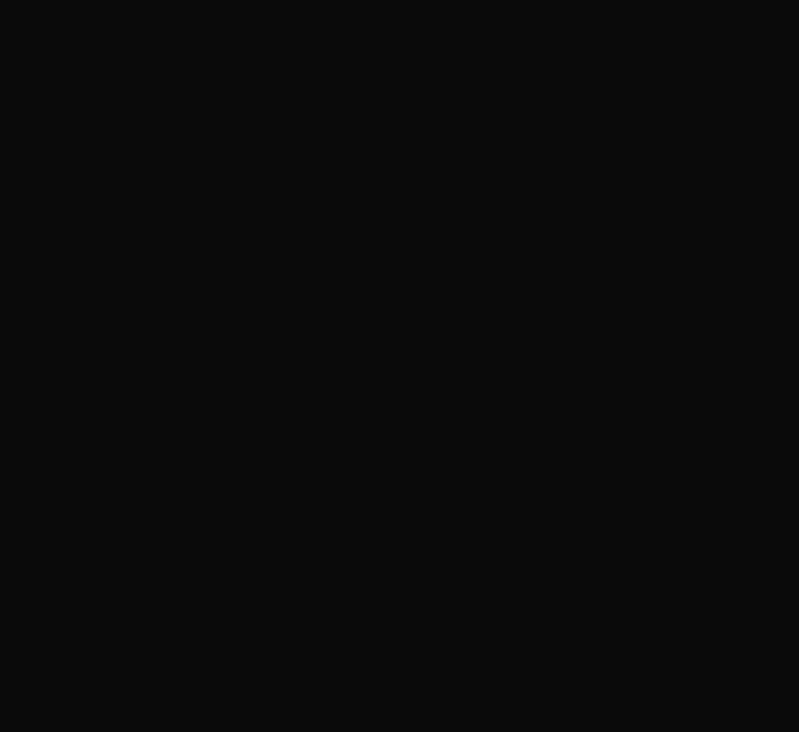
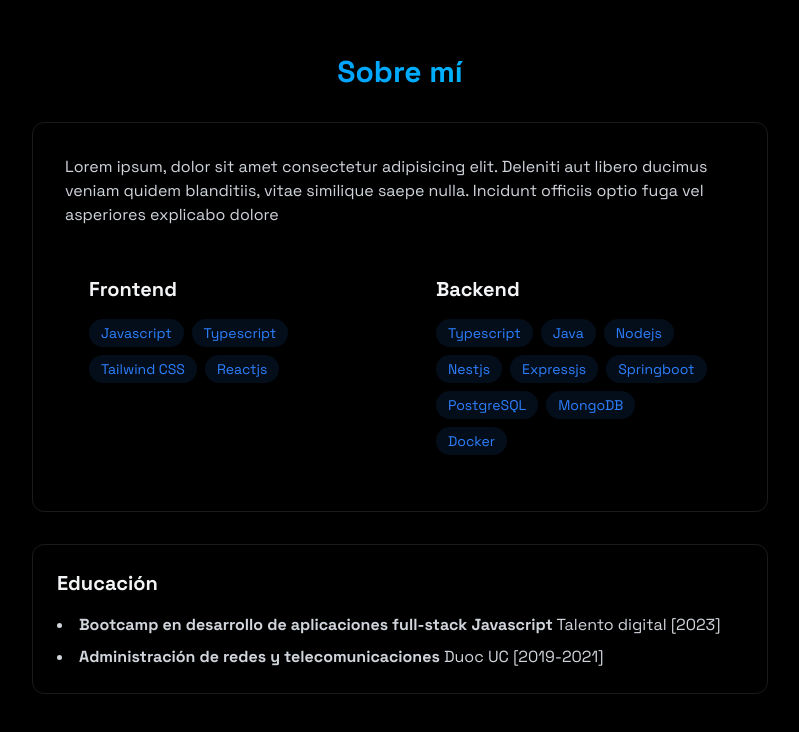
Before and after one commit to Cr1sti4n85/first_portfolio, a React (Vite) app: page / in a window 1280 px wide. Shown: the part 826-1558 px from the top of the page, without its empty margins (240-1039 px from the left). Before the commit the page ends 800 px from the top, so only its background shows below. Built offline with nearby package versions, Linux system fonts and the light colour scheme.

Commit message:
Create About section

```diff
--- a/src/App.tsx
+++ b/src/App.tsx
@@ -5,6 +5,7 @@
 import Navbar from "./components/Navbar";
 import MobileMenu from "./components/MobileMenu";
 import Home from "./components/sections/Home";
+import About from "./components/sections/About";
 
 function App() {
   const [isLoaded, setIsLoaded] = useState<boolean>(false);
@@ -20,6 +21,7 @@
         <Navbar menuOpen={menuOpen} setMenuOpen={setMenuOpen} />
         <MobileMenu menuOpen={menuOpen} setMenuOpen={setMenuOpen} />
         <Home />
+        <About />
       </div>
     </>
   );
--- a/src/components/LoadingScreen.tsx
+++ b/src/components/LoadingScreen.tsx
@@ -1,8 +1,5 @@
 import { useEffect, useState } from "react";
-
-type LoadingScreenProps = {
-  onComplete: () => void;
-};
+import { LoadingScreenProps } from "../types";
 
 const LoadingScreen = ({ onComplete }: LoadingScreenProps) => {
   const [text, setText] = useState<string>("");
--- /dev/null
+++ b/src/components/sections/About.tsx
@@ -0,0 +1,82 @@
+import { backendSkills, frontendSkills } from "../../constants/constants";
+
+const About = () => {
+  return (
+    <section
+      id="about"
+      className="min-h-screen flex items-center justify-center py-20"
+    >
+      <div className="max-w-3xl mx-auto px-4">
+        <h2
+          className="text-3xl font-bold mb-8
+         bg-gradient-to-r from-blue-500 to-cyan-400
+          bg-clip-text text-transparent text-center"
+        >
+          Sobre mí
+        </h2>
+        <div
+          className="glass rounded-xl p-8 border-white/10 border
+         hover:translate-y-1 transition-all"
+        >
+          <p className="text-gray-300 mb-6">
+            Lorem ipsum, dolor sit amet consectetur adipisicing elit. Deleniti
+            aut libero ducimus veniam quidem blanditiis, vitae similique saepe
+            nulla. Incidunt officiis optio fuga vel asperiores explicabo dolore
+          </p>
+          <div className="grid grid-cols-1 gap-6 md:grid-cols-2 ">
+            <div className="rounded-xl p-6 hover:-translate-y-1 transition-all">
+              <h3 className="text-xl font-bold mb-4">Frontend</h3>
+              <div className="flex flex-wrap gap-2 ">
+                {frontendSkills.map((tech, key) => (
+                  <span
+                    key={key}
+                    className="bg-blue-500/10 text-blue-500 py-1 px-3 rounded-full text-sm
+                  hover:bg-blue-500/20 hover:shadow-[0_2px_8px_rgba(59,130,2246,0.2)] transition"
+                  >
+                    {tech}
+                  </span>
+                ))}
+              </div>
+            </div>
+            <div className="rounded-xl p-6 hover:-translate-y-1 transition-all">
+              <h3 className="text-xl font-bold mb-4">Backend</h3>
+              <div className="flex flex-wrap gap-2 ">
+                {backendSkills.map((tech, key) => (
+                  <span
+                    key={key}
+                    className="bg-blue-500/10 text-blue-500 py-1 px-3 rounded-full text-sm
+                  hover:bg-blue-500/20 hover:shadow-[0_2px_8px_rgba(59,130,2246,0.2)] transition"
+                  >
+                    {tech}
+                  </span>
+                ))}
+              </div>
+            </div>
+          </div>
+        </div>
+        <div className="grid grid-cols-1 gap-6 mt-8">
+          <div
+            className="p-6 rounded-xl border-white/10 border
+           hover:-translate-y-1 transition-all"
+          >
+            <h3 className="text-xl font-bold mb-4">Educación</h3>
+            <ul className="list-disc list-inside text-gray-300 space-y-2">
+              <li>
+                <strong>
+                  Bootcamp en desarrollo de aplicaciones full-stack Javascript
+                </strong>{" "}
+                Talento digital [2023]
+              </li>
+              <li>
+                <strong>Administración de redes y telecomunicaciones</strong>{" "}
+                Duoc UC [2019-2021]
+              </li>
+            </ul>
+          </div>
+        </div>
+      </div>
+    </section>
+  );
+};
+
+export default About;
--- a/src/components/sections/Home.tsx
+++ b/src/components/sections/Home.tsx
@@ -7,7 +7,7 @@
       <div className="text-center z-10 px-4">
         <h1
           className="text-5xl md:text-7xl font-bold mb-6 bg-gradient-to-r
-         from-blue-500 to-purple-600 bg-clip-text text-transparent leading-right"
+         from-blue-500 to-cyan-400 bg-clip-text text-transparent leading-right"
         >
           Hola, Soy Cristian
         </h1>
--- /dev/null
+++ b/src/constants/constants.ts
@@ -0,0 +1,18 @@
+export const frontendSkills: string[] = [
+  "Javascript",
+  "Typescript",
+  "Tailwind CSS",
+  "Reactjs",
+];
+
+export const backendSkills: string[] = [
+  "Typescript",
+  "Java",
+  "Nodejs",
+  "Nestjs",
+  "Expressjs",
+  "Springboot",
+  "PostgreSQL",
+  "MongoDB",
+  "Docker",
+];
--- a/src/types.d.ts
+++ b/src/types.d.ts
@@ -5,3 +5,8 @@
   menuOpen: boolean;
   setMenuOpen: (value: CallBack) => void;
 };
+
+//Loading screen
+export type LoadingScreenProps = {
+  onComplete: () => void;
+};
```
